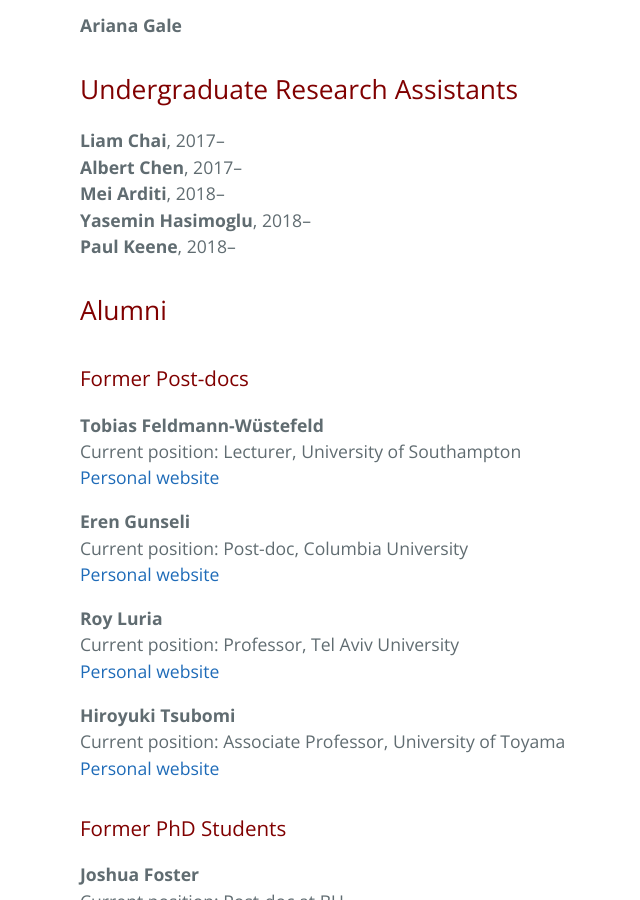
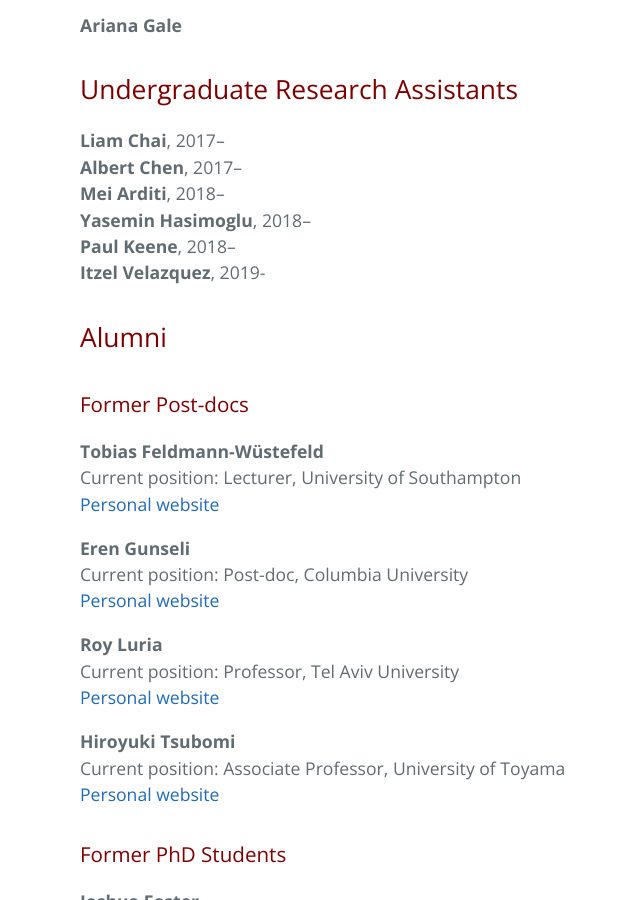
Before and after one commit to AwhVogelLab/awhvogellab.github.io, a Jekyll site: the page built from people.md, in a window 1280 px wide and 900 px high, scrolled down 2505 px. Shown: the whole window, without its empty margins (144-784 px from the left). Built offline with Jekyll 4.4.1, drawn with Linux system fonts in a browser that asks for light colours; our own code applies the rules of GitHub Pages for plain Markdown files.

Commit message:
added Itzel

```diff
--- a/people.md
+++ b/people.md
@@ -81,6 +81,7 @@ University of Chicago  <br>
 **Mei Arditi**, 2018–
 **Yasemin Hasimoglu**, 2018–
 **Paul Keene**, 2018–
+**Itzel Velazquez**, 2019-
 
 ## Alumni
 
```
